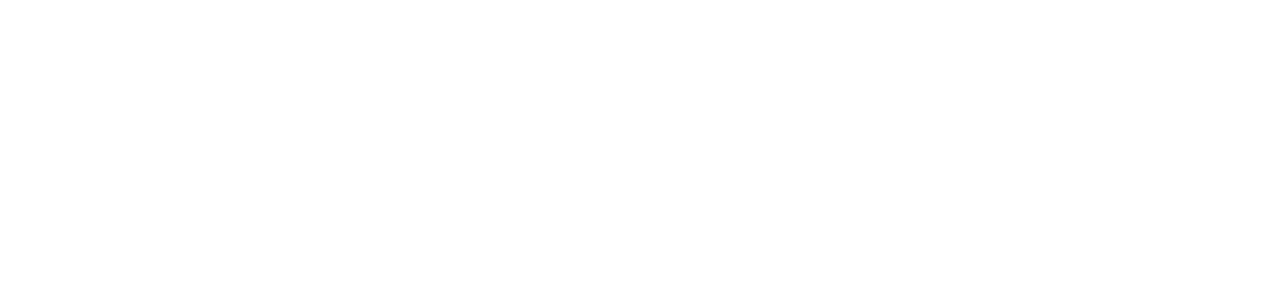
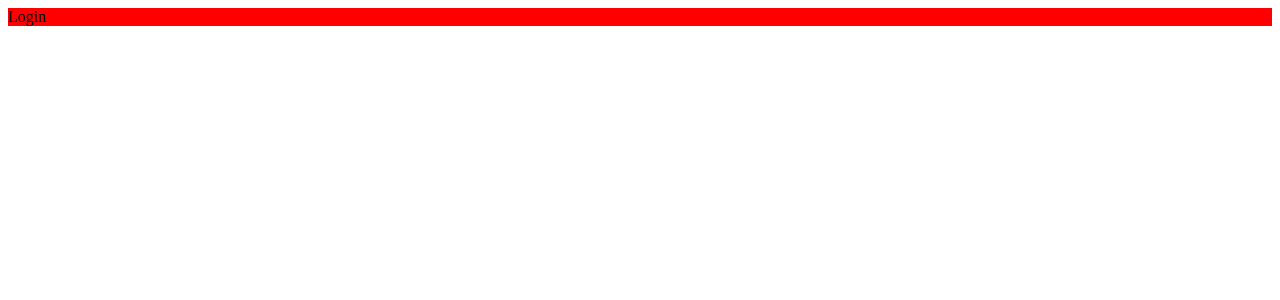
Before and after one commit to ThisIsTheWizard/POS_Frontend_ReactJS, a React (Create React App) app: page / in a window 1280 px wide. Shown: the top 300 px of the page. Built offline with nearby package versions, Linux system fonts and the light colour scheme.

Commit message:
Uploading app css and js update file

```diff
--- /dev/null
+++ b/src/App.css
@@ -0,0 +1,3 @@
+.login-page {
+  background-color: red;
+}
--- a/src/App.js
+++ b/src/App.js
@@ -1,5 +1,11 @@
+import './App.css'
+
 const App = () => {
-  return <></>
+  return (
+    <div>
+      <div className="login-page">Login</div>
+    </div>
+  )
 }
 
 export default App
```
